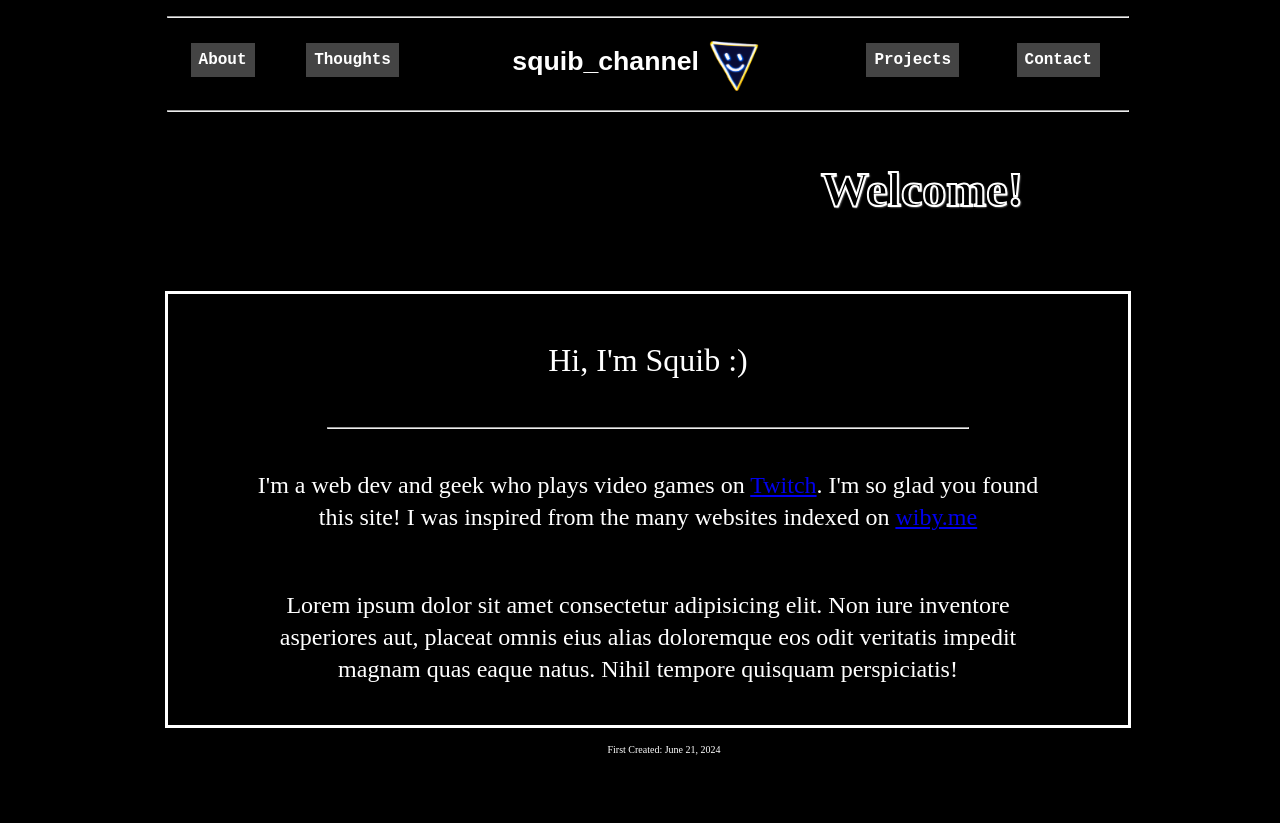
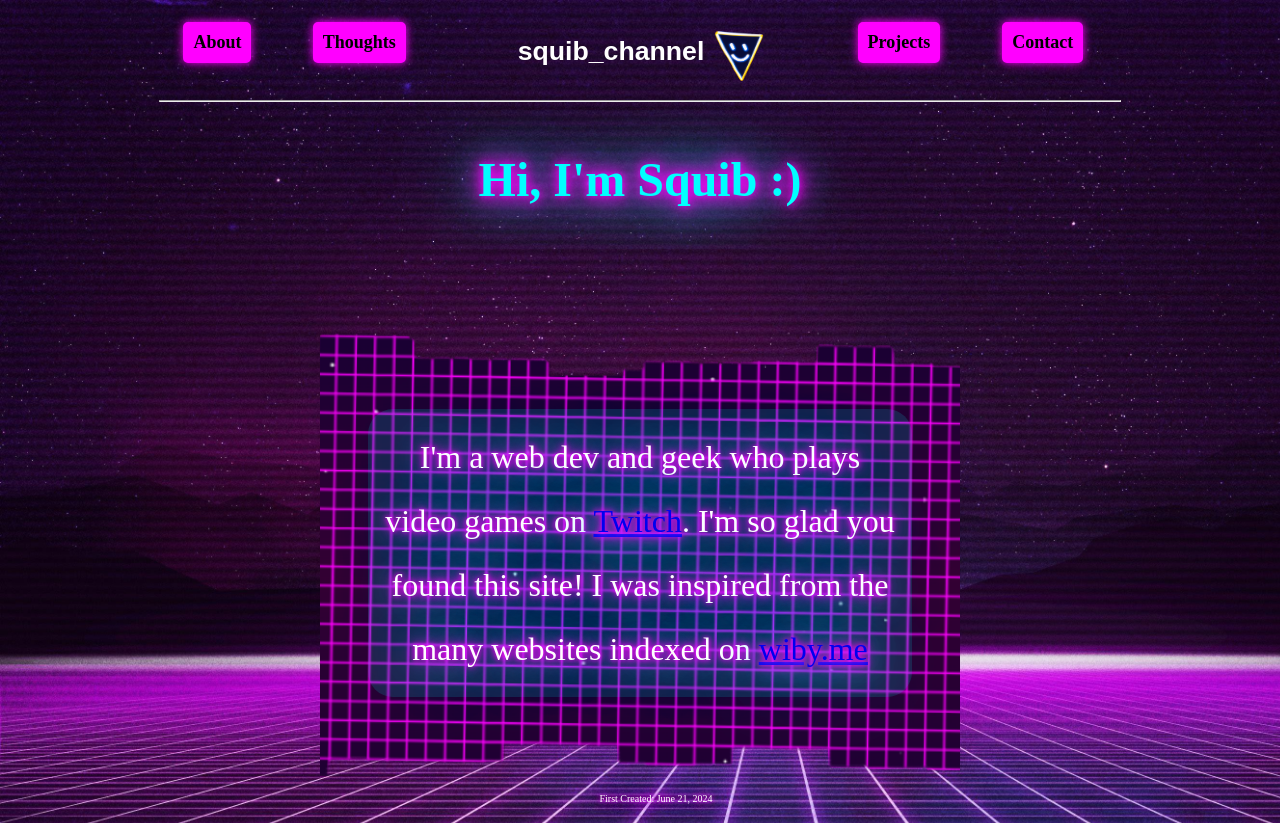
Before and after one commit to squibchannel/squib-old-web, a plain HTML site: page index.html in a window 1280 px wide. Shown: the top 823 px of the page. Drawn offline with Linux system fonts and the light colour scheme.

Commit message:
HTML THE HARDEST CODING LANGUAGE

```diff
--- a/index.html
+++ b/index.html
@@ -8,7 +8,6 @@
   </head>
 
   <body>
-    <hr />
     <table class="squib-table" id="main-table">
       <tr class="nav-row">
         <td class="nav-cell">
@@ -23,7 +22,9 @@
         </td>
         <td class="nav-cell">
           <button id="home-button">
-            <h1><a class="nav-link" href="index.html">squib_channel</a></h1>
+            <h1>
+              <a class="home-nav-link" href="index.html">squib_channel</a>
+            </h1>
           </button>
           <img
             id="squib-icon"
@@ -46,24 +47,31 @@
     <hr />
 
     <table class="squib-table" id="welcome-table">
-      <th id="welcome-header">Welcome!</th>
+      <span><th id="welcome-header">Hi, I'm Squib :)</th></span>
     </table>
     <div id="welcome-body">
-      <p id="welcome-text-main">Hi, I'm Squib :)</p>
-      <hr id="welcome-hr" />
+      <!-- <p id="welcome-text-main">Hi, I'm Squib :)</p> -->
+
+      <div id="welcome-text-container">
+        <div class="welcome-flair-box">
           <p class="welcome-text">
             I'm a web dev and geek who plays video games on
-        <a href="https://www.twitch.tv/squib_channel" target="_blank">Twitch</a
+            <a href="https://www.twitch.tv/squib_channel" target="_blank"
+              >Twitch</a
             >. I'm so glad you found this site! I was inspired from the many
             websites indexed on
             <a href="https://wiby.me/" target="_blank">wiby.me</a>
           </p>
+        </div>
+        <!-- <div class="welcome-flair-box">
           <p class="welcome-text">
             Lorem ipsum dolor sit amet consectetur adipisicing elit. Non iure
-        inventore asperiores aut, placeat omnis eius alias doloremque eos odit
-        veritatis impedit magnam quas eaque natus. Nihil tempore quisquam
-        perspiciatis!
+            inventore asperiores aut, placeat omnis eius alias doloremque eos
+            odit veritatis impedit magnam quas eaque natus. Nihil tempore
+            quisquam perspiciatis!
           </p>
+        </div> -->
+      </div>
     </div>
     <div id="created-at">First Created: June 21, 2024</div>
     <div id="gif-container">
--- a/styles.css
+++ b/styles.css
@@ -7,8 +7,18 @@ body {
   color: white;
   width: 100vw;
   text-align: center;
-  /* overflow-x: hidden; */
+  overflow-x: hidden;
   overflow-y: auto;
+  background-image: url(Resources/Images/randomocybervapor.jpg);
+  background-repeat: no-repeat;
+  background-size: cover;
+  margin: 0;
+  min-height: 100vh;
+}
+
+#created-at {
+  text-shadow: 0 0 5px #f0f, 0 0 10px #f0f, 0 0 20px #f0f, 0 0 40px #0ff,
+    /* Neon Blue */ 0 0 80px #0ff, 0 0 100px #0ff;
 }
 
 .squib-table {
@@ -24,34 +34,85 @@ body {
   padding-top: 2.5rem;
   padding-bottom: 2.5rem;
   font-size: xxx-large;
-  color: black;
-  -webkit-text-stroke: 2px white; /* Add text stroke */
-  text-shadow: 1px 1px 2px white; /* Optional: add a text shadow for better visibility */
-  animation: marquee 7s linear infinite;
+  /* color: black;
+  -webkit-text-stroke: 2px white;
+  text-shadow: 1px 1px 2px white; */
+  background-position: center;
+  color: #0ff; /* Neon Pink */
+  text-shadow: 0 0 5px #f0f, 0 0 10px #f0f, 0 0 20px #f0f, 0 0 40px #0ff,
+    /* Neon Blue */ 0 0 80px #0ff, 0 0 100px #0ff;
+  animation: combinedEffect 4s linear infinite;
+}
+
+@keyframes combinedEffect {
+  0% {
+    text-shadow: 0 0 5px #f0f, 0 0 10px #f0f, 0 0 20px #f0f, 0 0 40px #0ff,
+      0 0 80px #0ff, 0 0 100px #0ff;
+    transform: translateX(-50vw);
+  }
+  25% {
+    text-shadow: 0 0 10px #f0f, 0 0 20px #f0f, 0 0 30px #f0f, 0 0 50px #0ff,
+      0 0 100px #0ff, 0 0 150px #0ff;
+    transform: translateX(0vw);
+  }
+  50% {
+    text-shadow: 0 0 5px #f0f, 0 0 10px #f0f, 0 0 20px #f0f, 0 0 40px #0ff,
+      0 0 80px #0ff, 0 0 100px #0ff;
+    transform: translateX(50vw);
+  }
+  75% {
+    text-shadow: 0 0 10px #f0f, 0 0 20px #f0f, 0 0 30px #f0f, 0 0 50px #0ff,
+      0 0 100px #0ff, 0 0 150px #0ff;
+    transform: translateX(75vw);
+  }
+  100% {
+    text-shadow: 0 0 5px #f0f, 0 0 10px #f0f, 0 0 20px #f0f, 0 0 40px #0ff,
+      0 0 80px #0ff, 0 0 100px #0ff;
+    transform: translateX(100vw);
+  }
 }
 
 #welcome-body {
-  border: solid white;
-  width: 75vw;
+  /* border: solid white; */
+  width: 50vw;
   margin: auto;
   margin-top: 2rem;
 }
 
 #welcome-text-main {
+  background: #0ff2;
+  border-radius: 25px;
+  width: fit-content;
+  margin: auto;
   font-size: xx-large;
   padding: 1rem;
+  color: #0ff;
+  text-shadow: 0 0 5px #f0f, 0 0 10px #f0f, 0 0 20px #f0f, 0 0 40px #0ff,
+    /* Neon Blue */ 0 0 80px #0ff, 0 0 100px #0ff;
 }
 
-#welcome-hr {
-  width: 50vw;
+#welcome-text-container {
+  margin-top: 5rem;
+  background-image: url(Resources/Images/retrowave_transparent_banner_image.png) !important;
+  background-position: center;
+  background-repeat: no-repeat;
+  padding: 3rem 3rem 3rem 3rem;
+  background-size: cover;
+}
+
+.welcome-flair-box {
+  background: #0ff2;
+  border-radius: 25px;
+  max-width: 50vw;
 }
 
 .welcome-text {
-  font-size: x-large;
-  padding: 1rem;
-  padding-left: 5rem;
-  padding-right: 5rem;
   line-height: 2rem;
+  text-shadow: 0 0 5px #f0f, 0 0 10px #f0f, 0 0 20px #f0f, 0 0 40px #0ff,
+    /* Neon Blue */ 0 0 80px #0ff, 0 0 100px #0ff;
+  padding: 16px;
+  font-size: xx-large;
+  line-height: 4rem;
 }
 
 @keyframes marquee {
@@ -87,48 +148,55 @@ hr {
   margin-top: 1rem;
 }
 
+/* Home button styling */
 #home-button {
   background: none;
-  color: white;
   border: none;
-  margin-top: 1rem;
+  margin-top: 2rem;
+  cursor: pointer;
+  transition: color 0.3s ease;
 }
 
-#home-button:hover {
-  color: aquamarine;
-}
-
+/* Navigation button styling */
 .nav-button {
   padding: 0.5rem;
-  font-family: monospace;
-  font-weight: bolder;
-  font-size: large;
-  background-color: #444; /* Add background color to buttons */
-  border: none; /* Remove borders */
-  display: inline-block; /* Make sure buttons are inline-block */
+  font-family: inherit; /* Keep original font */
+  font-weight: bold;
+  font-size: 18px; /* Slightly larger font size */
+  background-color: #ff00ff; /* Magenta neon background */
+  border: 2px solid #ff00ff; /* Magenta neon border */
+  border-radius: 5px; /* Rounded corners */
+  margin-right: 10px; /* Add some space between buttons */
+  cursor: pointer;
+  transition: background-color 0.3s ease, color 0.3s ease; /* Smooth transitions */
+  box-shadow: 0 0 10px #ff00ff; /* Neon glow effect */
 }
 
 .nav-button:hover {
-  color: aquamarine;
+  background-color: #0ff; /* Bright green background on hover */
+  color: #000000; /* Black text on hover */
+  box-shadow: 0 0 20px #0ff; /* Increased glow on hover */
 }
 
-.nav-button:hover {
-  color: aquamarine;
+.home-nav-link {
+  text-decoration: none;
+  color: white;
 }
 
+.home-nav-link:hover {
+  color: #0ff;
+}
+
+/* Navigation link styling */
 .nav-link {
   text-decoration: none;
   color: black;
-}
-
-.nav-link:link,
-.nav-link:visited {
-  color: white; /* Ensure normal and visited links are white */
+  transition: color 0.3s ease; /* Smooth color transition */
 }
 
 .nav-link:hover,
 .nav-link:active {
-  color: aquamarine; /* Change color on hover and active */
+  color: #ff00ff; /* Magenta neon color on hover and active */
 }
 
 #squib-icon {
```
Also changed, not shown: Resources/Gifs/ThumbsPikaNEW_112px.gif (added), Resources/Gifs/pika_running_loading.gif (added), Resources/Images/LT_DAN_STICKER.png (added), Resources/Images/blocks/90blockbkg1.png (added), Resources/Images/blocks/90blockbkg2.png (added), Resources/Images/blocks/90blockbkg3.png (added), Resources/Images/blocks/90blockbkg4.png (added), Resources/Images/blocks/90blockbkg5.png (added), Resources/Images/escapefromBLUSHsml.png (added), Resources/Images/peturbed_sticker.png (added), Resources/Images/randomocybervapor.jpg (added), Resources/Images/retrowave_transparent_banner_image.png (added), Resources/Images/socials/glitch_flat_purple.png (added), Resources/Images/socials/tiktok_cropped_canvas_transparent_pixel.png (added), 3 more files, 1 other file. Lines whose indentation alone changed are shown as unchanged.
